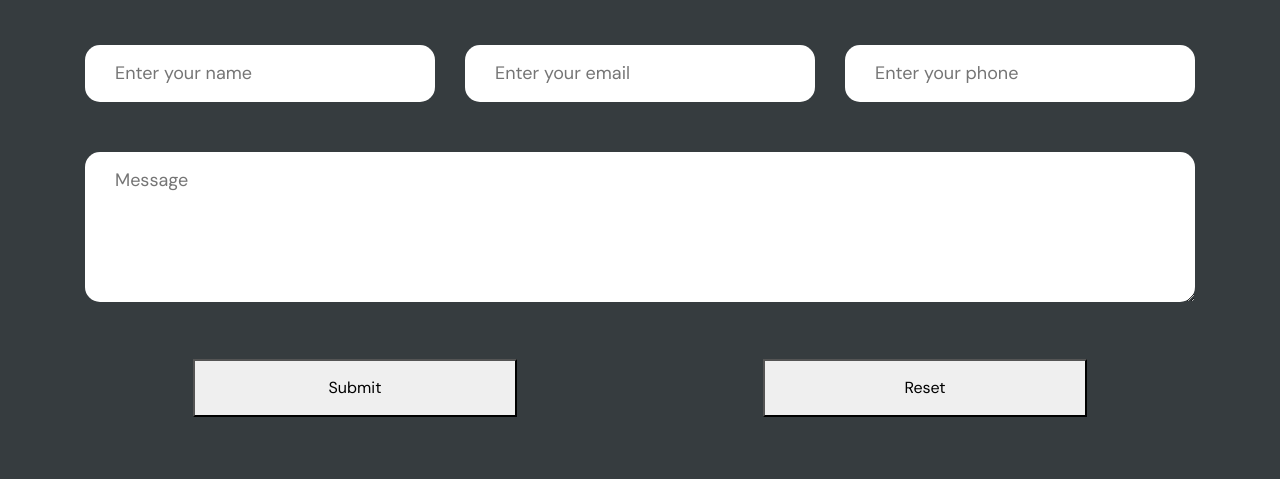
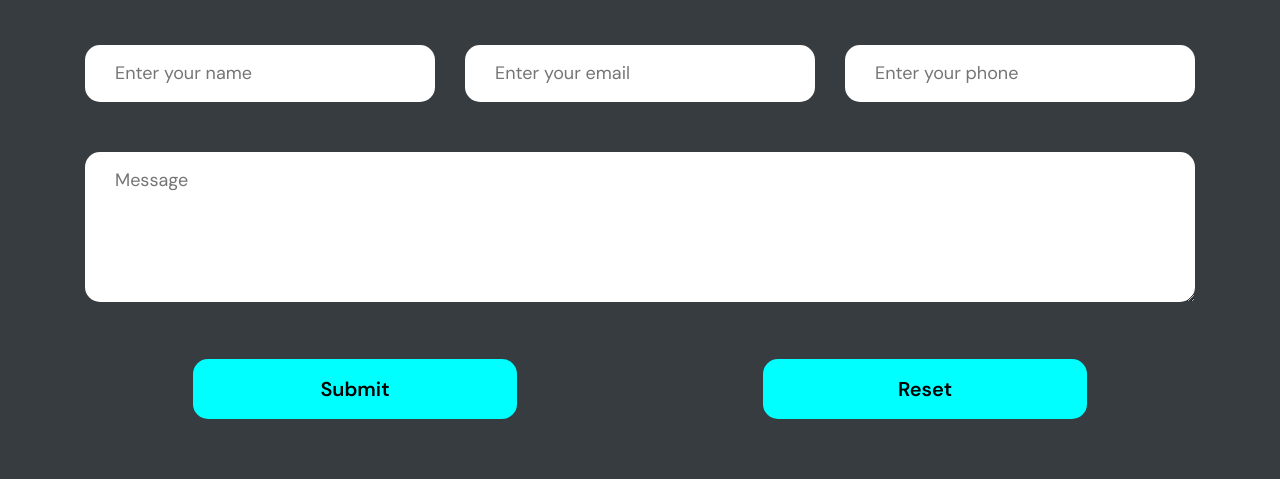
Before and after one commit to Giap0201/ProjectCar, a plain HTML site: page contact.html in a window 1280 px wide. Shown: the part 321-800 px from the top of the page. Drawn offline with Linux system fonts and the light colour scheme.

Commit message:
end button

```diff
--- a/assets/css/stylecontact.css
+++ b/assets/css/stylecontact.css
@@ -15,9 +15,7 @@
   margin-bottom: 50px;
   border-bottom: 1px solid #fff;
 }
-.feedback .fullname, .email, .phone{
-  /* padding: 40px; */
-}
+
 .feedback #fullname, #email, #phone{
   background-color: #fff;
   padding: 15px 30px;
@@ -41,11 +39,24 @@
 }
 .feedback .button{
   text-align: center;
+
 }
 .feedback .button button {
   padding: 15px 30px;
   width: 60%;
   margin-bottom: 50px;
+  border-radius: 15px;
+  font-size: 20px;
+  transition: all 0.6s;
+  border: none;
+  outline: none;
+  background-color: aqua;
+  font-weight: 600;
+}
+.feedback .button button:hover{
+  background-color: var(--color-text);
+  color: #fff;
+
 }
 @media (max-width: 767.98px) {
   .feedback .button button{
```
